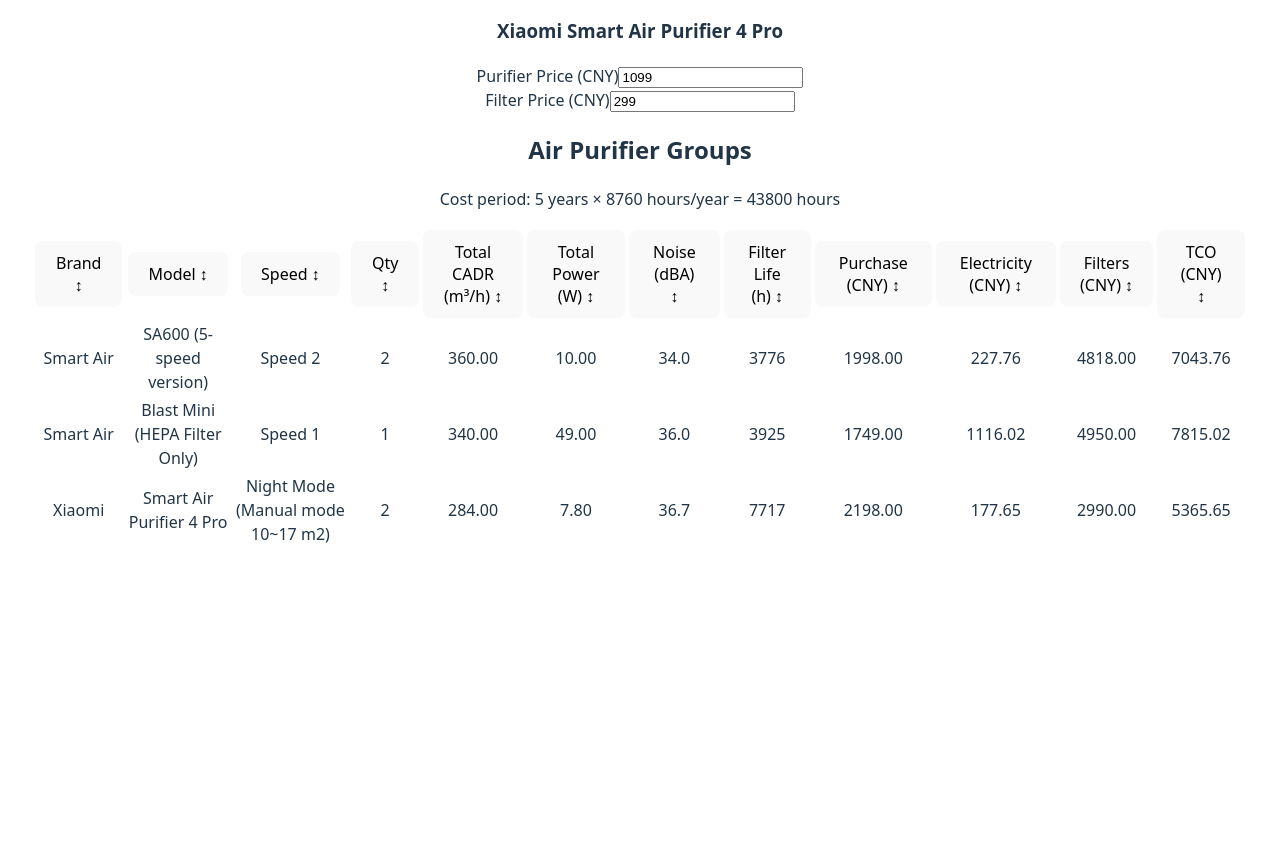
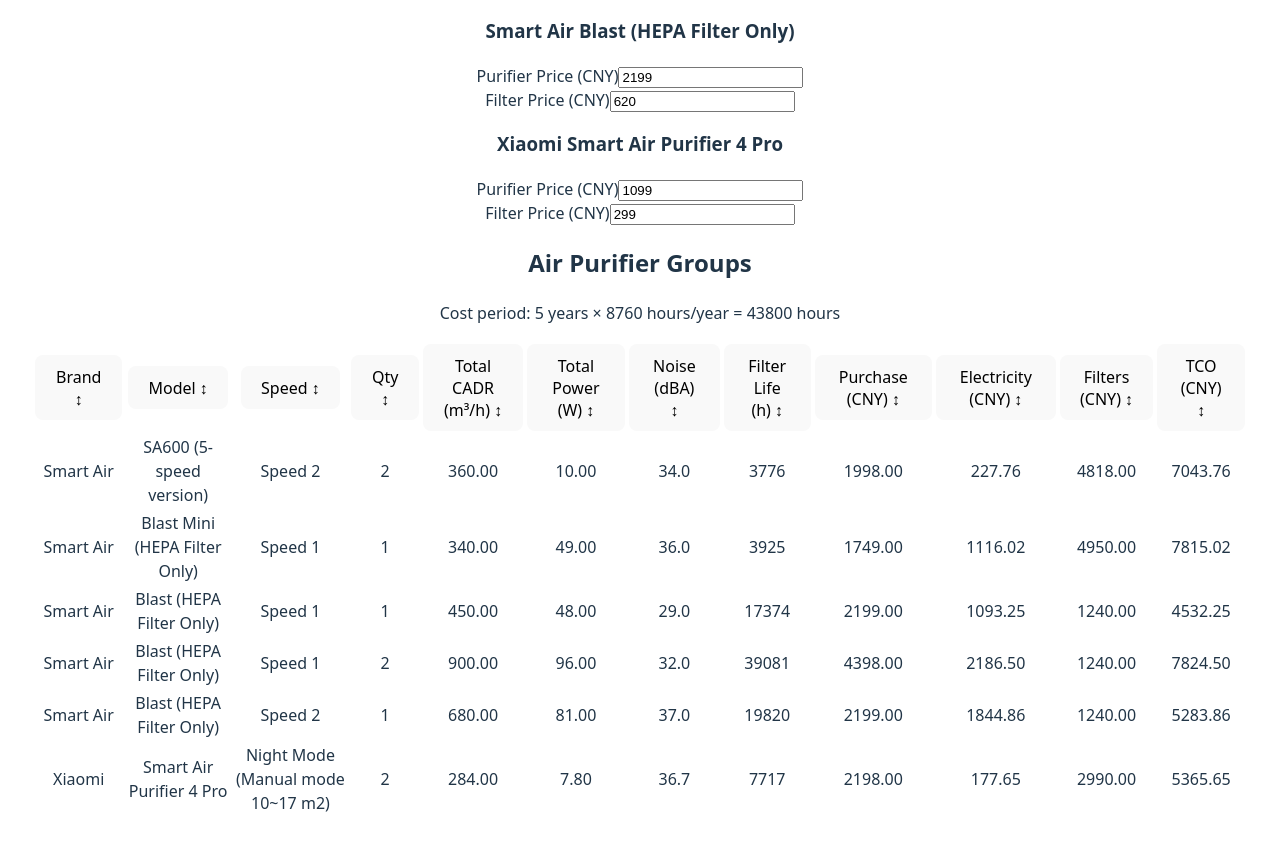
Before and after one commit to rustam-1108d/air-purifier-comparison, a React (Vite) app: page / in a window 1280 px wide. Shown: the part 1025-1874 px from the top of the page. Before the commit the page ends 1606 px from the top, so only its background shows below. Built offline with nearby package versions, Linux system fonts and the light colour scheme.

Commit message:
Add Smart Air Blast (HEPA Filter Only version) specifications and prices

```diff
--- a/src/data/airPurifiers.js
+++ b/src/data/airPurifiers.js
@@ -105,6 +105,31 @@
     },
   },
   {
+    id: 'smart-air-blast',
+    brand: 'Smart Air',
+    model: 'Blast (HEPA Filter Only)',
+    speedSettings: [
+      { id: 1, modeName: 'Speed 1', cadrM3PerHour: 450, powerWatts: 48, soundPressureLevelDbA: 29 },
+      { id: 2, modeName: 'Speed 2', cadrM3PerHour: 680, powerWatts: 81, soundPressureLevelDbA: 37 },
+      { id: 3, modeName: 'Speed 3', cadrM3PerHour: 950, powerWatts: 118, soundPressureLevelDbA: 43 },
+    ],
+    ccmMg: 45800,
+    purifierPrices: {
+      CN: { amount: 2_199, currency: 'CNY' },
+      KZ: { amount: 220_000, currency: 'KZT' },
+      RU: { amount: null, currency: 'RUB' },
+      UK: { amount: 642, currency: 'GBP' },
+      US: { amount: 1_019, currency: 'USD' },
+    },
+    filterPrices: {
+      CN: { amount: 620, currency: 'CNY' },
+      KZ: { amount: 70_325, currency: 'KZT' },
+      RU: { amount: null, currency: 'RUB' },
+      UK: { amount: 114, currency: 'GBP' },
+      US: { amount: 219.99, currency: 'USD' },
+    },
+  },
+  {
     id: 'xiaomi-smart-air-purifier-4-pro',
     brand: 'Xiaomi',
     model: 'Smart Air Purifier 4 Pro',
```
